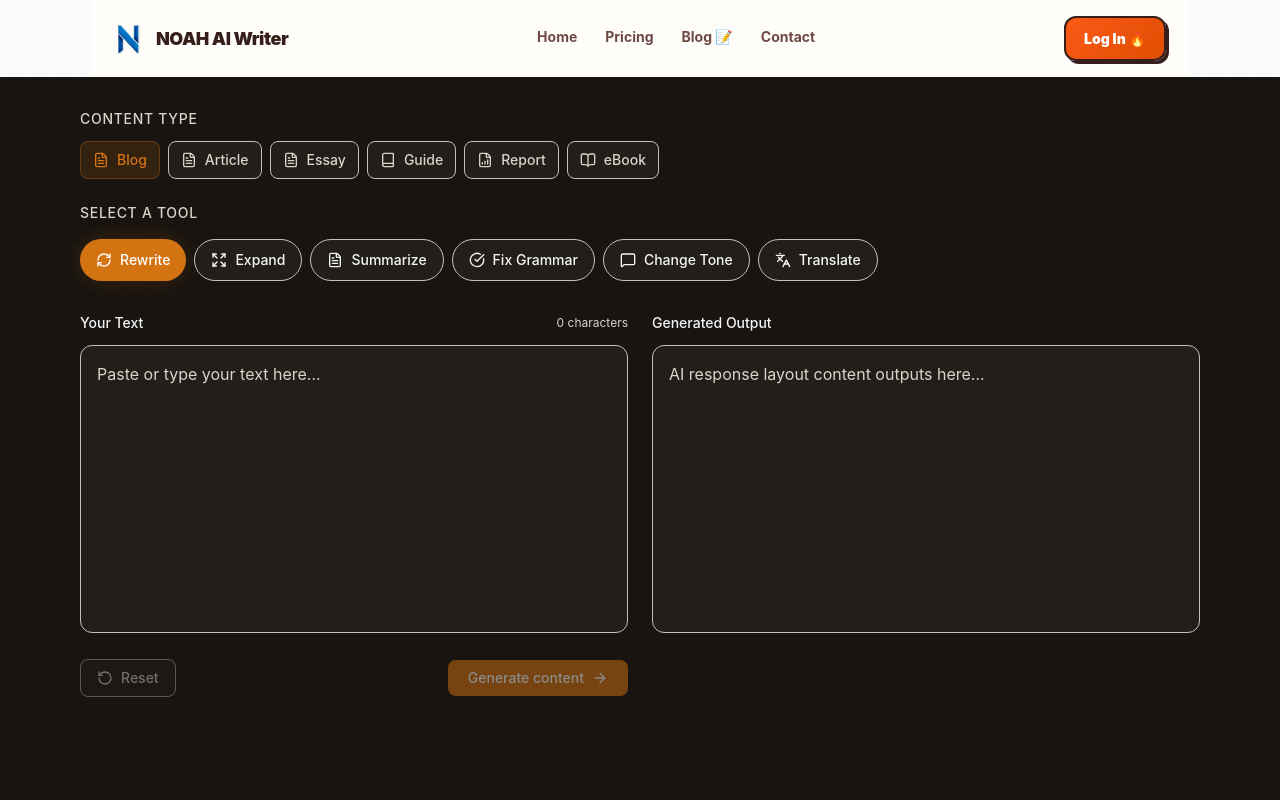
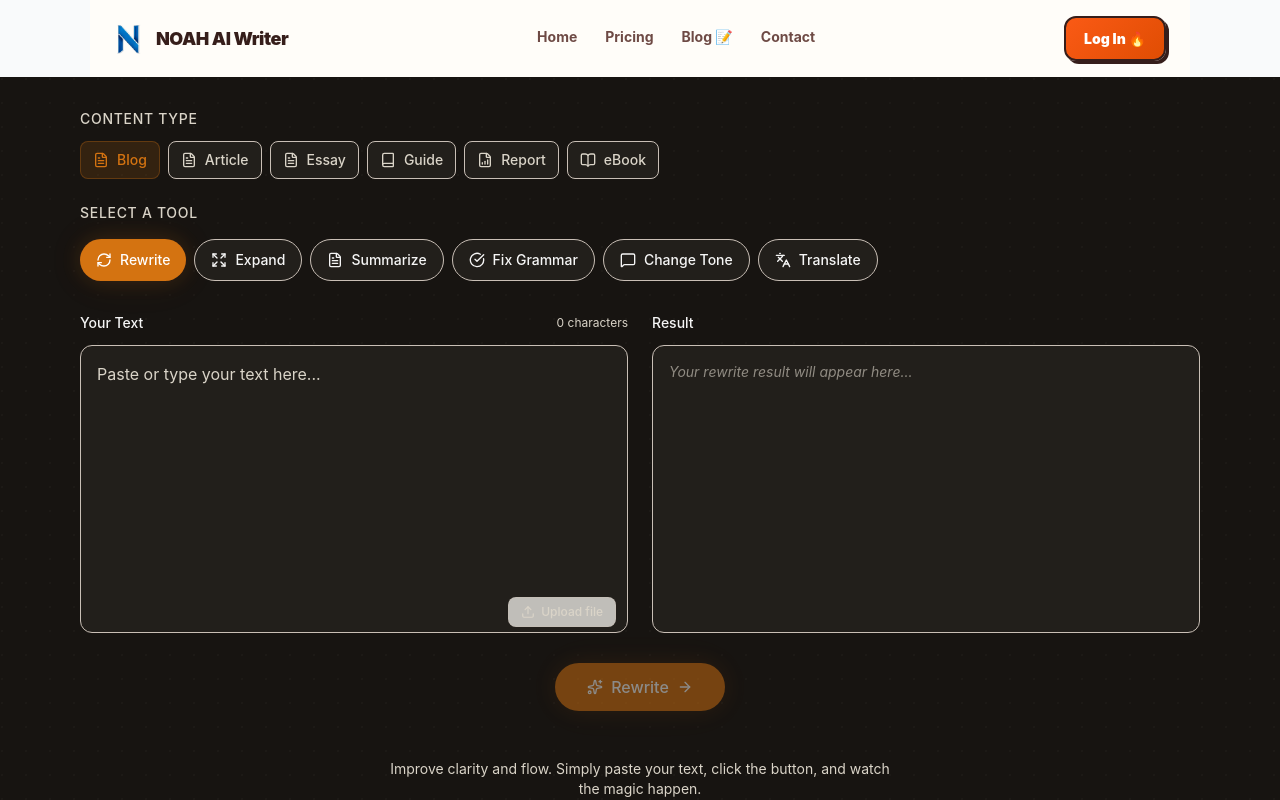
Before and after one commit to SonicResume/noah-ai-write, a React (Vite) app: page /dashboard in a window 1280 px wide. Shown: the top 800 px of the page. Built offline with nearby package versions, Linux system fonts and the light colour scheme.

Commit message:
fix build stability

```diff
--- a/src/react-app/components/ContentTypeSelector.tsx
+++ b/src/react-app/components/ContentTypeSelector.tsx
@@ -1,4 +1,4 @@
-import { Book, BookOpen } from "lucide-react";
+import { Book, BookOpen, AlignLeft } from "lucide-react";
 import {
   FileText,
   FileBarChart
--- a/src/react-app/pages/Dashboard.tsx
+++ b/src/react-app/pages/Dashboard.tsx
@@ -1,4 +1,4 @@
-import { useState, useEffect } from "react";
+import { useState, useEffect, useRef } from "react";
 import {
   RefreshCw,
   Expand,
@@ -6,10 +6,13 @@
   CheckCircle,
   MessageSquare,
   Languages,
+  Sparkles,
   Copy,
   ArrowRight,
-  Download,
-  RotateCcw
+  Upload,
+  File,
+  X,
+  Download
 } from "lucide-react";
 import { ToolButton } from "@/react-app/components/ToolButton";
 import { ToneSelector } from "@/react-app/components/ToneSelector";
@@ -39,6 +42,43 @@
   const [selectedLanguage, setSelectedLanguage] = useState(languages[0]);
   const [selectedContentType, setSelectedContentType] = useState(contentTypes[0].id);
   const [copied, setCopied] = useState(false);
+  const [uploadedFile, setUploadedFile] = useState<{ name: string; size: number } | null>(null);
+  const fileInputRef = useRef<HTMLInputElement>(null);
+
+  const handleFileUpload = (e: React.ChangeEvent<HTMLInputElement>) => {
+    const file = e.target.files?.[0];
+    if (!file) return;
+
+    // Check file size (max 100KB for text files)
+    if (file.size > 100 * 1024) {
+      alert("File is too large. Please upload a file smaller than 100KB.");
+      return;
+    }
+
+    const reader = new FileReader();
+    reader.onload = (event) => {
+      const text = event.target?.result as string;
+      setInputText(text);
+      setUploadedFile({ name: file.name, size: file.size });
+    };
+    reader.onerror = () => {
+      alert("Failed to read file. Please try again.");
+    };
+    reader.readAsText(file);
+  };
+
+  const clearUploadedFile = () => {
+    setUploadedFile(null);
+    setInputText("");
+    if (fileInputRef.current) {
+      fileInputRef.current.value = "";
+    }
+  };
+
+  const formatFileSize = (bytes: number) => {
+    if (bytes < 1024) return `${bytes} B`;
+    return `${(bytes / 1024).toFixed(1)} KB`;
+  };
 
   // Load Google Fonts
   useEffect(() => {
@@ -49,12 +89,8 @@
     return () => { document.head.removeChild(link); };
   }, []);
 
-  const handleReset = () => {
-    setInputText("");
-    setOutputText("");
-  };
+ const handleProcess = async () => {
 
-  const handleProcess = async () => {
   if (!inputText.trim()) return;
 
   if (inputText.length > 10000) {
@@ -66,7 +102,9 @@
   setOutputText("");
 
   try {
-      const response = await fetch("http://localhost:3010/api/process", {
+    const response = await fetch(
+  `${import.meta.env.VITE_API_URL}/api/process`,
+  {
     method: "POST",
     headers: { "Content-Type": "application/json" },
     body: JSON.stringify({
@@ -76,7 +114,8 @@
       language: selectedTool === "translate" ? selectedLanguage : undefined,
       contentType: selectedContentType,
     }),
-      });
+  }
+);
 
     if (!response.ok) {
       const err = await response.text();
@@ -114,10 +153,12 @@
     URL.revokeObjectURL(url);
   };
 
+  const currentTool = tools.find(t => t.id === selectedTool);
+
   return (
     <div className="min-h-screen bg-background ink-pattern">
+
       <main className="max-w-6xl mx-auto px-4 py-8">
-
         {/* Content Type Selection */}
         <ContentTypeSelector
           selectedType={selectedContentType}
@@ -157,51 +198,49 @@
 
         {/* Main Content Area */}
         <div className="grid md:grid-cols-2 gap-6">
-
           {/* Input Section */}
           <div className="space-y-3">
             <div className="flex items-center justify-between">
               <label className="text-sm font-medium text-foreground">Your Text</label>
               <div className="flex items-center gap-3">
+                {uploadedFile && (
+                  <div className="flex items-center gap-2 px-2 py-1 bg-primary/10 rounded-md">
+                    <File className="w-3.5 h-3.5 text-primary" />
+                    <span className="text-xs text-foreground">{uploadedFile.name}</span>
+                    <span className="text-xs text-muted-foreground">({formatFileSize(uploadedFile.size)})</span>
+                    <button
+                      onClick={clearUploadedFile}
+                      className="p-0.5 hover:bg-primary/20 rounded transition-colors"
+                    >
+                      <X className="w-3 h-3 text-muted-foreground hover:text-foreground" />
+                    </button>
+                  </div>
+                )}
                 <span className="text-xs text-muted-foreground">{inputText.length} characters</span>
               </div>
             </div>
-
             <div className="relative">
               <textarea
                 value={inputText}
                 onChange={(e) => setInputText(e.target.value)}
                 placeholder="Paste or type your text here..."
                 className="w-full h-72 p-4 bg-card border border-border rounded-xl resize-none focus:outline-none focus:ring-2 focus:ring-primary/50 focus:border-primary transition-all custom-scrollbar text-foreground placeholder:text-muted-foreground"
+                style={{ fontFamily: "'Inter', sans-serif" }}
               />
-            </div>
-
-            {/* Action Bar */}
-            <div className="flex justify-between items-center pt-2">
+              {/* File Upload Button */}
+              <input
+                ref={fileInputRef}
+                type="file"
+                accept=".txt,.md,.pdf,.doc,.docx,.csv"
+                onChange={handleFileUpload}
+                className="hidden"
+              />
               <button
-                type="button"
-                onClick={handleReset}
-                disabled={!inputText && !outputText}
-                className="flex items-center gap-2 px-4 py-2 text-sm font-medium border border-border rounded-lg bg-card text-foreground hover:bg-accent hover:text-accent-foreground active:scale-[0.98] disabled:opacity-40 disabled:cursor-not-allowed transition-all"
+                onClick={() => fileInputRef.current?.click()}
+                className="absolute bottom-3 right-3 flex items-center gap-1.5 px-3 py-1.5 bg-muted/80 hover:bg-muted text-muted-foreground hover:text-foreground rounded-lg text-xs font-medium transition-all border border-border/50"
               >
-                <RotateCcw className="w-4 h-4" /> Reset
-              </button>
-
-              <button
-                type="button"
-                onClick={handleProcess}
-                disabled={isProcessing || !inputText.trim()}
-                className="flex items-center gap-2 px-5 py-2 text-sm font-medium bg-primary text-primary-foreground rounded-lg hover:bg-primary/90 active:scale-[0.98] disabled:opacity-50 disabled:cursor-not-allowed shadow-sm transition-all"
-              >
-                {isProcessing ? (
-                  <>
-                    <RefreshCw className="w-4 h-4 animate-spin" /> Processing...
-                  </>
-                ) : (
-                  <>
-                    Generate content <ArrowRight className="w-4 h-4" />
-                  </>
-                )}
+                <Upload className="w-3.5 h-3.5" />
+                Upload file
               </button>
             </div>
           </div>
@@ -209,45 +248,79 @@
           {/* Output Section */}
           <div className="space-y-3">
             <div className="flex items-center justify-between">
-              <label className="text-sm font-medium text-foreground">Generated Output</label>
-              {outputText && !isProcessing && (
-                <div className="flex items-center gap-2">
+              <label className="text-sm font-medium text-foreground">Result</label>
+              {outputText && (
+                <div className="flex items-center gap-3">
                   <button
-                    type="button"
-                    onClick={handleCopy}
-                    className="flex items-center gap-1 text-xs text-primary hover:underline font-medium transition-all"
+                    onClick={handleExport}
+                    className="flex items-center gap-1.5 text-xs text-muted-foreground hover:text-foreground transition-colors"
                   >
-                    <Copy className="w-3 h-3" />
-                    {copied ? "Copied!" : "Copy Output"}
+                    <Download className="w-3.5 h-3.5" />
+                    Export
                   </button>
                   <button
-                    type="button"
-                    onClick={handleExport}
-                    className="flex items-center gap-1 text-xs text-muted-foreground hover:text-foreground font-medium transition-all"
+                    onClick={handleCopy}
+                    className="flex items-center gap-1.5 text-xs text-muted-foreground hover:text-foreground transition-colors"
                   >
-                    <Download className="w-3 h-3" /> Export
+                    <Copy className="w-3.5 h-3.5" />
+                    {copied ? "Copied!" : "Copy"}
                   </button>
                 </div>
               )}
             </div>
-
             <div className="relative">
-              {isProcessing && (
-                <div className="absolute inset-0 bg-background/60 backdrop-blur-[1px] flex justify-center items-center rounded-xl z-10">
-                  <RefreshCw className="w-8 h-8 text-primary animate-spin" />
+              <div
+                className={`w-full h-72 p-4 bg-card border border-border rounded-xl overflow-auto custom-scrollbar ${
+                  isProcessing ? "loading-shimmer" : ""
+                }`}
+              >
+                {isProcessing ? (
+                  <div className="flex items-center gap-2 text-muted-foreground">
+                    <Sparkles className="w-4 h-4 animate-pulse" />
+                    <span className="text-sm">Processing your text...</span>
                   </div>
+                ) : outputText ? (
+                  <p className="text-foreground whitespace-pre-wrap leading-relaxed">{outputText}</p>
+                ) : (
+                  <p className="text-muted-foreground/60 text-sm italic">
+                    Your {currentTool?.label.toLowerCase()} result will appear here...
+                  </p>
                 )}
-              <textarea
-                value={outputText}
-                readOnly
-                placeholder="AI response layout content outputs here..."
-                className="w-full h-72 p-4 bg-card border border-border rounded-xl resize-none focus:outline-none text-foreground placeholder:text-muted-foreground custom-scrollbar"
-              />
+              </div>
+            </div>
           </div>
         </div>
 
+        {/* Action Button */}
+        <div className="mt-6 flex justify-center">
+          <button
+            onClick={handleProcess}
+            disabled={!inputText.trim() || isProcessing}
+            className="group flex items-center gap-2 px-8 py-3 bg-primary text-primary-foreground rounded-full font-medium hover:bg-primary/90 disabled:opacity-50 disabled:cursor-not-allowed transition-all amber-glow"
+          >
+            {isProcessing ? (
+              <>
+                <RefreshCw className="w-4 h-4 animate-spin" />
+                Processing...
+              </>
+            ) : (
+              <>
+                <Sparkles className="w-4 h-4" />
+                {currentTool?.label}
+                <ArrowRight className="w-4 h-4 transition-transform group-hover:translate-x-1" />
+              </>
+            )}
+          </button>
+        </div>
+
+        {/* Feature Description */}
+        <div className="mt-12 text-center">
+          <p className="text-muted-foreground text-sm max-w-lg mx-auto">
+            {currentTool?.description}. Simply paste your text, click the button, and watch the magic happen.
+          </p>
         </div>
       </main>
+
     </div>
   );
 }
```
Also changed, not shown: package.backup.json (added, +55 -0 lines), test.txt (added), 1 other file (tests, documents, lock files or other folders). Lines whose indentation alone changed are shown as unchanged.
